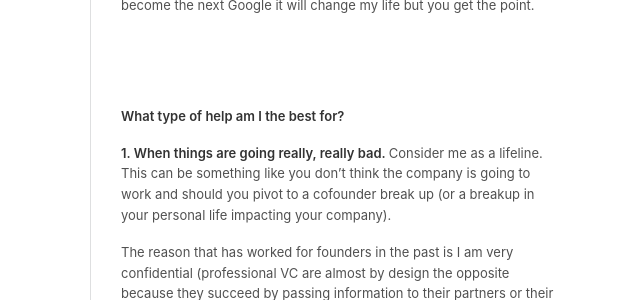
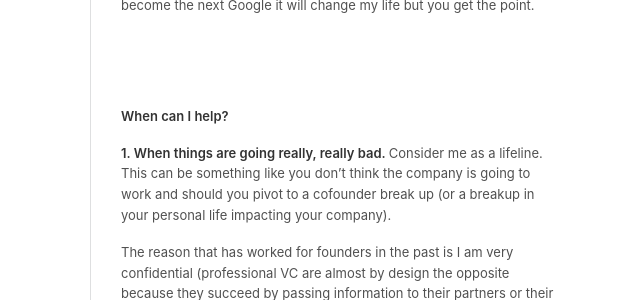
Before and after one commit to qasar/qasar.github.io, a Jekyll site: the page built from angel.md, in a window 1280 px wide and 900 px high, scrolled down 364 px. Shown: the part 152-452 px from the top of the window, without its empty margins (169-809 px from the left). Built offline with Jekyll 4.4.1, drawn with Linux system fonts in a browser that asks for light colours.

Commit message:
Update angel.md

```diff
--- a/angel.md
+++ b/angel.md
@@ -25,7 +25,7 @@ Angel investors are different from funds for a couple of reasons - they are more
 <p>&nbsp;</p>
 
 
-<strong>What type of help am I the best for? </strong>
+<strong>When can I help? </strong>
 
 <strong> 1. When things are going really, really bad. </strong> Consider me as a lifeline. This can be something like you don’t think the company is going to work and should you pivot to a cofounder break up (or a breakup in your personal life impacting your company).
 
```
